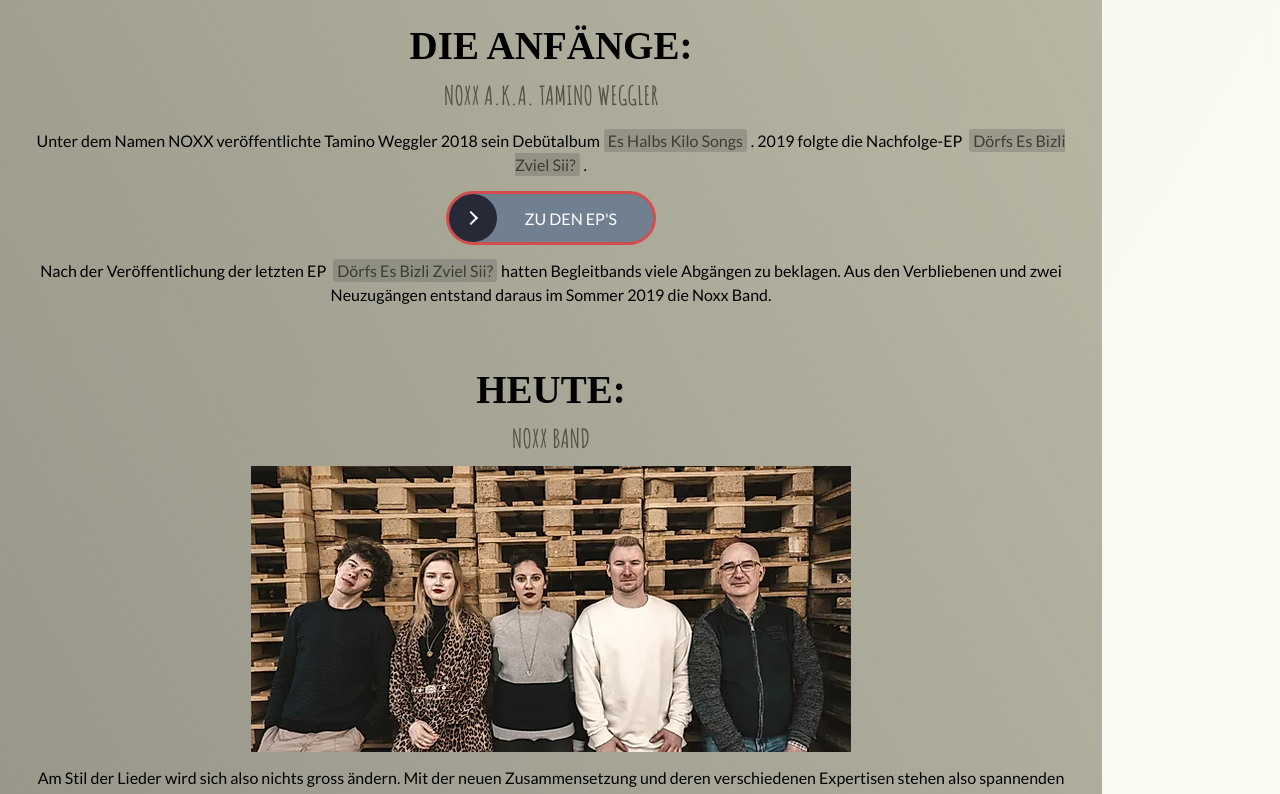
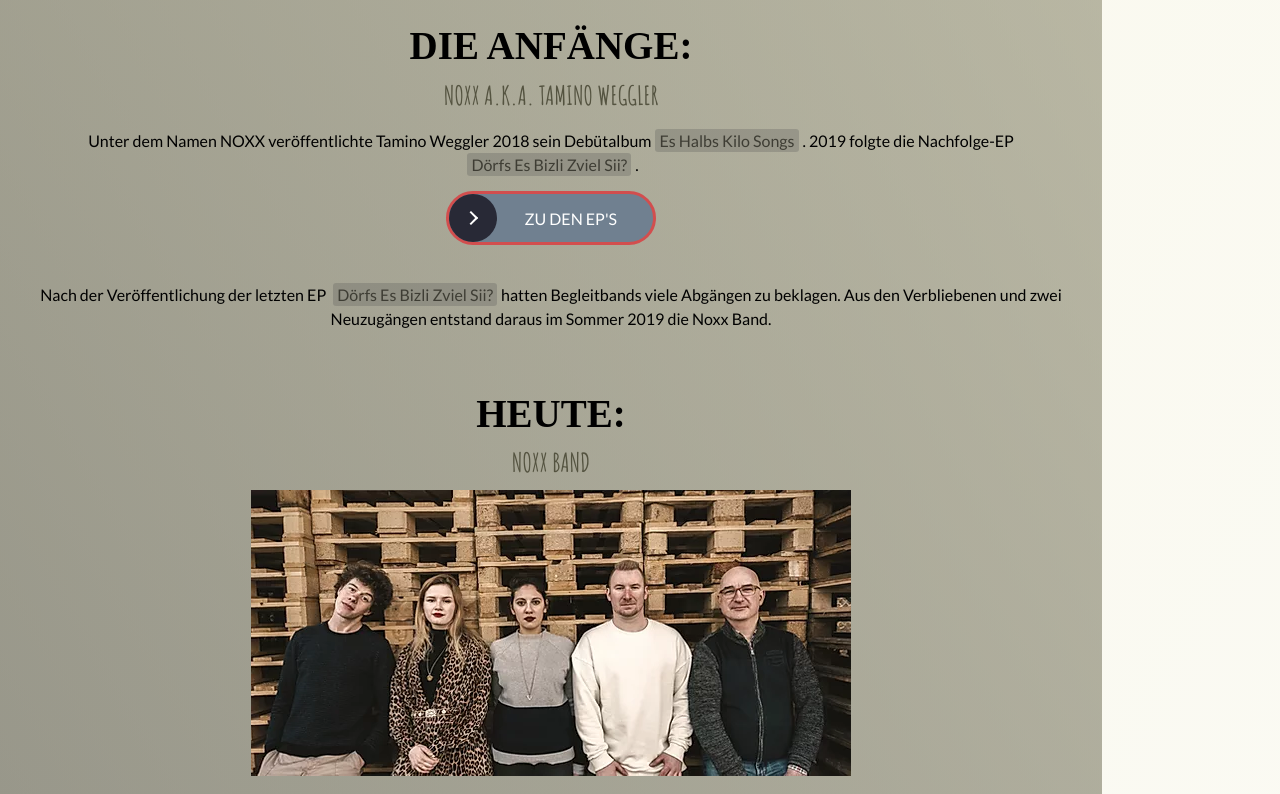
Before and after one commit to weeebr/noxx, a React (Create React App) app: page / in a window 1280 px wide. Shown: the part 2320-3114 px from the top of the page. Built offline with nearby package versions, Linux system fonts and the light colour scheme; a web font is replaced by a local one.

Commit message:
add refs for scrolling, small style changes

```diff
--- a/src/index.js
+++ b/src/index.js
@@ -1,4 +1,4 @@
-import React from "react";
+import React, { useRef } from "react";
 import ReactDOM from "react-dom";
 import { Route, BrowserRouter as Router, Switch } from "react-router-dom";
 import Navigation from "./page-components/Navigation";
@@ -11,18 +11,39 @@ import GlobalStyle from "./GlobalStyle";
 
 const Pages = () => {
   const [isNavigationOpen, setNavigationOpen] = React.useState(false);
+  const homeRef = useRef();
+  const musikRef = useRef();
+  const bioRef = useRef();
+  const kontaktRef = useRef();
+
+  const pageRefs = {
+    home: homeRef,
+    musik: musikRef,
+    bio: bioRef,
+    kontakt: kontaktRef,
+  };
+
+  const handleNavigate = (ref) => {
+    console.log(ref.current);
+  };
 
   return (
     <div>
       <div className="content">
         <Switch>
-          <Route exact path="/" component={Page} />
+          <Route
+            exact
+            path="/"
+            component={() => <Page pageRefs={pageRefs} />}
+          />
           <Route component={NotFound} />
         </Switch>
       </div>
       <Navigation
         isOpen={isNavigationOpen}
         setNavigationOpen={setNavigationOpen}
+        onNavigate={handleNavigate}
+        pageRefs={pageRefs}
       />
     </div>
   );
--- /dev/null
+++ b/src/page-components/IconsWrapper.js
@@ -0,0 +1,54 @@
+import React from "react";
+import styled from "styled-components";
+
+import { colors } from "../theme";
+
+const Wrapper = styled.div`
+  display: flex;
+  justify-content: center;
+  width: 310px;
+  margin: 0 auto;
+  transform: translateX(10px);
+
+  a {
+    margin-right: 20px;
+    position: relative;
+
+    &::after {
+      content: "";
+      position: absolute;
+      display: block;
+      width: 58px;
+      border-radius: 50%;
+      border: 4px solid ${colors.primaryRed};
+      position: absolute;
+      top: 0;
+      left: 0;
+      height: 58px;
+      z-index: 2;
+    }
+
+    &:hover {
+      &::after {
+        border: 4px solid #282936;
+      }
+      img {
+        background: ${colors.primaryRed};
+      }
+    }
+
+    img {
+      background: #49525a;
+      border-radius: 50%;
+      border: 4px solid ${colors.primaryRed};
+      width: 58px;
+      box-shadow: 0 0 0 black;
+    }
+  }
+`;
+
+const IconsWrapper = ({ children }) => {
+  return <Wrapper>{children}</Wrapper>;
+};
+
+export default IconsWrapper;
--- a/src/page-components/Navigation.js
+++ b/src/page-components/Navigation.js
@@ -117,11 +117,9 @@ const StyledNavigation = styled.aside`
   }
 `;
 
-const Navigation = ({ isOpen, setNavigationOpen }) => {
+const Navigation = ({ isOpen, setNavigationOpen, onNavigate, pageRefs }) => {
   const hamburgerWhenWidth = `${parseInt(device.tablet) + 150}px`; // 170 = nav width
   const hamburgerVisible = useMediaQuery(`(max-width:${hamburgerWhenWidth})`);
-
-  console.log({ hamburgerVisible });
 
   return (
     <StyledNavigation className={isOpen ? "open" : null} isOpen={isOpen}>
--- a/src/pages/Bio.js
+++ b/src/pages/Bio.js
@@ -15,6 +15,7 @@ const HighlightedText = styled.span`
   margin: 0 4px;
   background: #54535445;
   border-radius: 3px;
+  white-space: nowrap;
 `;
 
 const Bio = ({ openVideo }) => {
@@ -39,6 +40,7 @@ const Bio = ({ openVideo }) => {
       >
         <LinkButton style={{ width: 195 }} link="#" text="Zu den EP's" />
       </div>
+      <br />
       <p>
         Nach der Veröffentlichung der letzten EP{" "}
         <HighlightedText>Dörfs Es Bizli Zviel Sii?</HighlightedText>
--- a/src/pages/Downloads.js
+++ b/src/pages/Downloads.js
@@ -42,7 +42,7 @@ const DownloadsWrapper = styled.div`
       font-size: 39px;
       text-align: center;
       line-height: 40px;
-      color: #80775a;
+      color: #ada385;
     }
   }
 
--- a/src/pages/Kontakt.js
+++ b/src/pages/Kontakt.js
@@ -2,52 +2,10 @@ import React from "react";
 import styled from "styled-components";
 
 import SectionTitle from "../page-components/SectionTitle";
-import { icons, device, colors } from "../theme";
+import IconsWrapper from "./../page-components/IconsWrapper";
+
+import { icons, device } from "../theme";
 import { breakpoint } from "./../theme/index";
-
-export const IconsWrapper = styled.div`
-  display: flex;
-  justify-content: center;
-  width: 310px;
-  margin: 0 auto;
-  transform: translateX(10px);
-
-  a {
-    margin-right: 20px;
-    position: relative;
-
-    &::after {
-      content: "";
-      position: absolute;
-      display: block;
-      width: 58px;
-      border-radius: 50%;
-      border: 4px solid ${colors.primaryRed};
-      position: absolute;
-      top: 0;
-      left: 0;
-      height: 58px;
-      z-index: 2;
-    }
-
-    &:hover {
-      &::after {
-        border: 4px solid #282936;
-      }
-      img {
-        background: ${colors.primaryRed};
-      }
-    }
-
-    img {
-      background: #49525a;
-      border-radius: 50%;
-      border: 4px solid ${colors.primaryRed};
-      width: 58px;
-      box-shadow: 0 0 0 black;
-    }
-  }
-`;
 
 const SignupForm = styled.div`
   display: flex;
--- a/src/pages/Musik.js
+++ b/src/pages/Musik.js
@@ -4,7 +4,8 @@ import styled from "styled-components";
 import SectionTitle from "../page-components/SectionTitle";
 import YoutubePreview from "../page-components/YoutubePreview";
 import LinkButton from "./../page-components/LinkButton";
-import { IconsWrapper } from "./Kontakt";
+import IconsWrapper from "./../page-components/IconsWrapper";
+
 import { icons, device } from "../theme";
 import { breakpoint } from "./../theme/index";
 
--- a/src/pages/Page.js
+++ b/src/pages/Page.js
@@ -1,4 +1,4 @@
-import React, { useState } from "react";
+import React, { useState, useRef } from "react";
 import ModalVideo from "react-modal-video";
 import "../../node_modules/react-modal-video/scss/modal-video.scss";
 
@@ -8,7 +8,7 @@ import Musik from "./Musik";
 import Kontakt from "./Kontakt";
 import Downloads from "./Downloads";
 
-const Page = () => {
+const Page = ({ pageRefs }) => {
   const [isOpen, setOpen] = useState(false);
   const [videoId, setVideoId] = useState(false);
 
@@ -27,10 +27,10 @@ const Page = () => {
         onClose={() => setOpen(false)}
       />
       <div>
-        <Home />
-        <Musik openVideo={openVideo} />
-        <Bio openVideo={openVideo} />
-        <Kontakt />
+        <Home ref={pageRefs.home} />
+        <Musik ref={pageRefs.musik} openVideo={openVideo} />
+        <Bio ref={pageRefs.bio} openVideo={openVideo} />
+        <Kontakt ref={pageRefs.kontakt} />
       </div>
       <Downloads />
     </>
```
